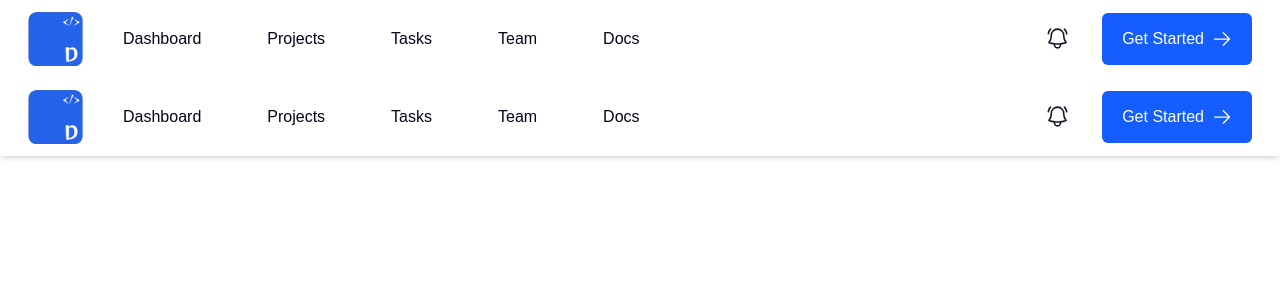
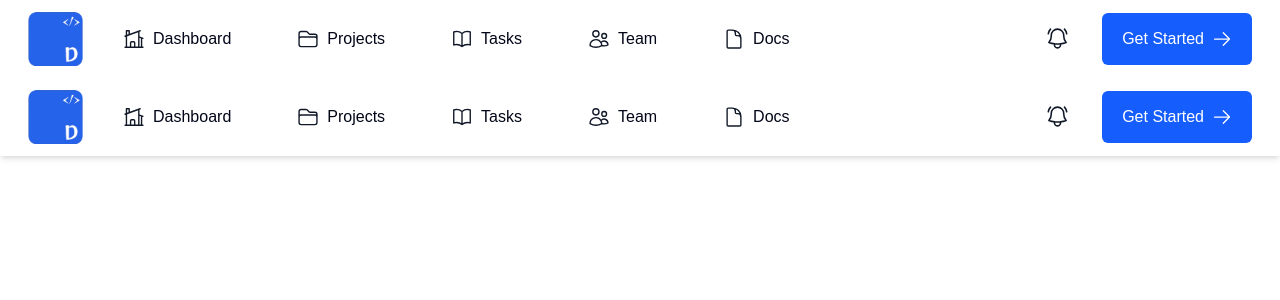
Before and after one commit to Jaycode01/DevCollab, a Next.js app: page /navbar in a window 1280 px wide. Shown: the top 300 px of the page. Built offline with nearby package versions, Linux system fonts and the light colour scheme; a web font is replaced by a local one.

Commit message:
I added Icons to the nav links

```diff
--- a/src/app/navbar/page.tsx
+++ b/src/app/navbar/page.tsx
@@ -9,6 +9,11 @@ import Notification from "../../../public/notification.svg";
 import Bars from "../../../public/bars.svg";
 import Cancel from "../../../public/cancel.svg";
 import User from "../../../public/user.svg";
+import DashboardIcon from "../../../public/dashboard.svg";
+import ProjectsIcon from "../../../public/projects.svg";
+import TasksIcon from "../../../public/tasks.svg";
+import TeamIcon from "../../../public/team.svg";
+import DocsIcon from "../../../public/docs.svg";
 
 export default function Navbar() {
   const [menuOpen, setMenuOpen] = useState(false);
@@ -45,32 +50,52 @@ export default function Navbar() {
             >
               <Link
                 href="/dashboard"
-                className="md:hover:border-blue-600 md:hover:border-b-2 px-2 md:hover:bg-white md:hover:rounded-none hover:bg-gray-100 rounded-sm"
+                className="flex items-center gap-2 mx-auto md:hover:border-blue-600 md:hover:border-b-2 px-2 md:hover:bg-white md:hover:rounded-none hover:bg-gray-100 rounded-sm py-2"
               >
+                <Image
+                  alt="Dashboard Icon"
+                  src={DashboardIcon}
+                  width={22}
+                  height={22}
+                />
                 dashboard
               </Link>
               <Link
                 href="/projects"
-                className="md:hover:border-blue-600 md:hover:border-b-2 px-2 md:hover:bg-white md:hover:rounded-none hover:bg-gray-100 rounded-sm"
+                className=" flex items-center gap-2 mx-auto md:hover:border-blue-600 md:hover:border-b-2 px-2 md:hover:bg-white md:hover:rounded-none hover:bg-gray-100 rounded-sm py-2"
               >
+                <Image
+                  alt="Projects Icon"
+                  src={ProjectsIcon}
+                  width={22}
+                  height={22}
+                />
                 projects
               </Link>
               <Link
                 href="/tasks"
-                className="md:hover:border-blue-600 md:hover:border-b-2 px-2 md:hover:bg-white md:hover:rounded-none hover:bg-gray-100 rounded-sm"
+                className="flex items-center gap-2 mx-auto md:hover:border-blue-600 md:hover:border-b-2 px-2 md:hover:bg-white md:hover:rounded-none hover:bg-gray-100 rounded-sm py-2"
               >
+                <Image
+                  alt="Tasks Icon"
+                  src={TasksIcon}
+                  width={22}
+                  height={22}
+                />
                 tasks
               </Link>
               <Link
                 href="/team"
-                className="md:hover:border-blue-600 md:hover:border-b-2 px-2 md:hover:bg-white md:hover:rounded-none hover:bg-gray-100 rounded-sm"
+                className="flex items-center gap-2 mx-auto md:hover:border-blue-600 md:hover:border-b-2 px-2 md:hover:bg-white md:hover:rounded-none hover:bg-gray-100 rounded-sm py-2"
               >
+                <Image alt="Team Icon" src={TeamIcon} width={22} height={22} />
                 team
               </Link>
               <Link
                 href="/docs"
-                className="md:hover:border-blue-600 md:hover:border-b-2 px-2 md:hover:bg-white md:hover:rounded-none hover:bg-gray-100 rounded-sm"
+                className="flex items-center gap-2 mx-auto md:hover:border-blue-600 md:hover:border-b-2 px-2 md:hover:bg-white md:hover:rounded-none hover:bg-gray-100 rounded-sm py-2"
               >
+                <Image alt="Docs Icon" src={DocsIcon} width={22} height={22} />
                 docs
               </Link>
             </div>
```
Also changed, not shown: public/docs.svg (added).
